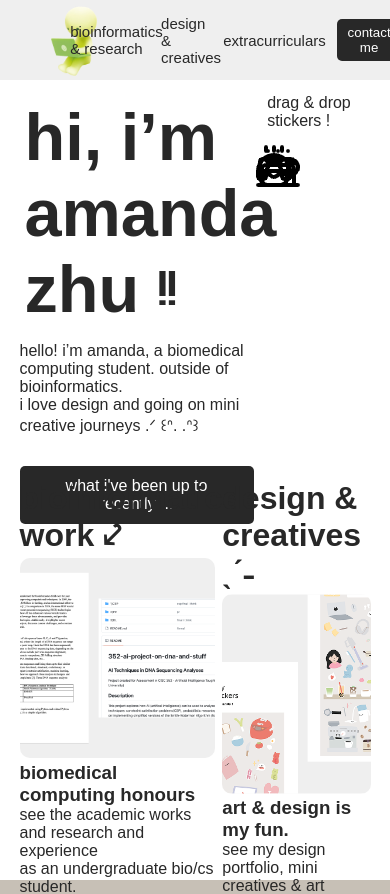
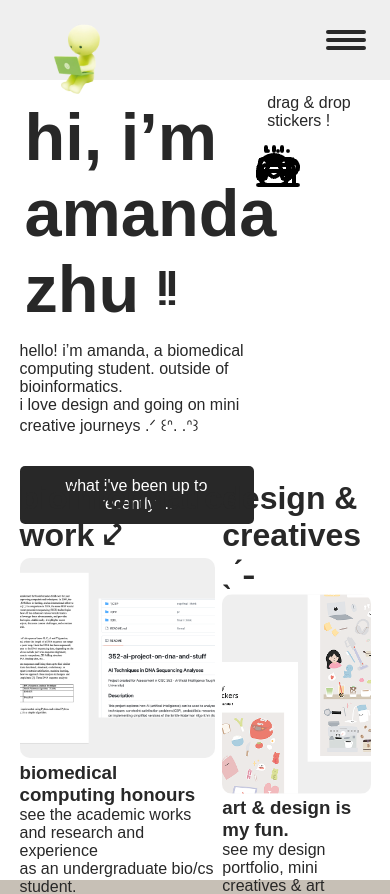
Before and after one commit to jamsnhoney/amandazhu, a React (Create React App) app: page / in a window 390 px wide. Shown: the top 894 px of the page. Built offline with nearby package versions, Linux system fonts and the light colour scheme.

Commit message:
navbar shit

```diff
--- a/src/App.css
+++ b/src/App.css
@@ -17,3 +17,11 @@
 .App button {
     font-family: 'BR Firma', sans-serif;
 }
+
+.App ul {
+    font-family: 'BR Firma', sans-serif;
+}
+
+.App li a {
+    font-family: 'BR Firma', sans-serif;
+}
--- a/src/components/Navbar.js
+++ b/src/components/Navbar.js
@@ -1,77 +1,105 @@
-import React from "react";
+import React, { useState } from "react";
 import { useNavigate } from "react-router-dom";
-
-import "../pwetty/Navbar.css"
-
-import logo_img from "../assets/logo.png"
+import "../pwetty/Navbar.css"; // Ensure the CSS file path is correct
+import logo_img from "../assets/logo.png"; // Adjust path to your logo image
 
 function Navbar() {
-
+  const [isMobileMenuOpen, setIsMobileMenuOpen] = useState(false); // State to toggle mobile menu
   const navigate = useNavigate();
 
+  // Navigation handlers for each menu item
   const handleLogoClick = () => {
     console.log("clicked logo");
     navigate("/");
+    closeMenu(); // Close the menu when logo is clicked
   };
 
   const handleNavigateBio = () => {
-        console.log("clicked contact");
+    console.log("clicked bioinformatics");
     navigate("/bioinformatics");
+    closeMenu(); // Close the menu when bio link is clicked
   };
 
   const handleNavigateDesign = () => {
-        console.log("clicked contact");
+    console.log("clicked design");
     navigate("/design");
+    closeMenu(); // Close the menu when design link is clicked
   };
 
   const handleNavigateExtra = () => {
-        console.log("clicked contact");
+    console.log("clicked extracurriculars");
     navigate("/extracurriculars");
+    closeMenu(); // Close the menu when extracurricular link is clicked
   };
 
   const handleNavigateContact = () => {
     console.log("clicked contact");
     navigate("/contact");
+    closeMenu(); // Close the menu when contact link is clicked
+  };
+
+  // Toggle mobile menu state
+  const toggleMobileMenu = () => {
+    setIsMobileMenuOpen(!isMobileMenuOpen);
+  };
+
+  // Close menu when clicking outside of it
+  const closeMenu = () => {
+    setIsMobileMenuOpen(false);
   };
 
   return (
     <main className="navbar-main">
       <div className="navbar-LEFT" onClick={handleLogoClick} style={{ cursor: "pointer" }}>
-                <img src={logo_img} alt="wompwomp" />
+        <img src={logo_img} alt="logo" />
       </div>
-            <div className="navbar-RIGHT">
+
+      {/* Desktop Navbar Links */}
+      <div className={`navbar-RIGHT ${isMobileMenuOpen ? 'open' : ''}`}>
         <nav>
-                <p
-                    onClick={handleNavigateBio}
-                    style={{ cursor: "pointer"}}>
+          <p onClick={handleNavigateBio} style={{ cursor: "pointer" }}>
             bioinformatics & research
           </p>
         </nav>
-
         <nav>
-                <p
-                    onClick={handleNavigateDesign}
-                    style={{ cursor: "pointer"}}>
+          <p onClick={handleNavigateDesign} style={{ cursor: "pointer" }}>
             design & creatives
           </p>
         </nav>
-
         <nav>
-                <p
-                    onClick={handleNavigateExtra}
-                    style={{ cursor: "pointer"}}>
+          <p onClick={handleNavigateExtra} style={{ cursor: "pointer" }}>
             extracurriculars
           </p>
         </nav>
-
         <div className="navbar-BUTTON">
-                <nav>
-                    <button onClick={handleNavigateContact}>
-                    contact me </button>
-                </nav>
+          <button onClick={handleNavigateContact}>contact me</button>
+        </div>
       </div>
 
+      {/* Mobile Menu Hamburger Icon */}
+      <div className="navbar-mobile" onClick={toggleMobileMenu}>
+        <div className={`hamburger ${isMobileMenuOpen ? 'open' : ''}`}>
+          <span></span>
+          <span></span>
+          <span></span>
         </div>
+      </div>
+
+      {/* Mobile Full-Screen Menu */}
+      {isMobileMenuOpen && (
+        <div className="mobile-menu" onClick={closeMenu}>
+          <div className="menu-content" onClick={(e) => e.stopPropagation()}>
+            {/* Close Button */}
+            <button className="close-btn" onClick={closeMenu}>X</button>
+            <ul>
+              <li><a href="#bioinformatics" onClick={handleNavigateBio}>bioinformatics & research</a></li>
+              <li><a href="#design" onClick={handleNavigateDesign}>design & creatives</a></li>
+              <li><a href="#extracurriculars" onClick={handleNavigateExtra}>extracurriculars</a></li>
+              <li><a href="#contact" onClick={handleNavigateContact}>contact me</a></li>
+            </ul>
+          </div>
+        </div>
+      )}
     </main>
   );
 }
--- a/src/pwetty/Navbar.css
+++ b/src/pwetty/Navbar.css
@@ -1,3 +1,4 @@
+/* Basic styling for the navbar */
 .navbar-main {
     width: 100%;
     height: 80px;
@@ -5,34 +6,33 @@
     background-color: #EFEFEF;
     font-family: 'BR Firma', sans-serif;
     color: #282828;
+    justify-content: space-between;
+    align-items: center;
   }
 
-.navbar-LEFT {
-    width: 15vw;
-    padding-top: 1.5%;
-    padding-left: 10%;
+  /* Logo styling */
+  .navbar-LEFT img {
+    width: 70px;
+    padding-top: 5vh;
+    padding-left: 5vh;
   }
 
-.navbar-LEFT img{
-    width: 70px;
-}
-
+  /* Desktop Links */
   .navbar-RIGHT {
-    padding-right: 5%;
-    width: 100vw;
     display: flex;
+    gap: 30px;
     align-items: center;
-    justify-content: right;
+    justify-content: flex-end;
+    padding-right: 5vw;
   }
 
   .navbar-RIGHT p {
-    padding-left: 5%;
     font-size: 15px;
+    cursor: pointer;
   }
-.navbar-BUTTON {
-    padding: 5%;
-}
-.navbar-RIGHT button {
+
+  .navbar-BUTTON button {
+    padding-right: 5vw;
     background-color: #282828;
     color: white;
     font-family: 'BR Firma', sans-serif;
@@ -42,8 +42,88 @@
     cursor: pointer;
     transition: all 0.3s ease;
   }
-  .navbar-RIGHT button:hover {
+
+  .navbar-BUTTON button:hover {
     background: none;
     border: 1px solid #282828;
     color: #282828;
   }
+
+  /* Mobile Menu Button (Hamburger Icon) */
+  .navbar-mobile {
+    padding-right: 5vw;
+    display: none;
+    cursor: pointer;
+  }
+
+  /* custom hamburger icon*/
+  .hamburger {
+    padding-right: 5vw;
+    display: flex;
+    flex-direction: column;
+    gap: 3px;
+    width: 25px;
+    height: 20px;
+    justify-content: space-between;
+  }
+
+  /* individual bars of hamburger */
+  .hamburger span {
+    padding-right: 5vw;
+    width: 80%;
+    height: 4px;
+    background-color: #282828;
+    border-radius: 5px; /* Optional: rounded corners */
+    transition: transform 0.3s ease, opacity 0.3s ease;
+  }
+
+  /* hamburger bar - transformation when menu is open */
+  .hamburger.open span:nth-child(1) {
+    transform: rotate(45deg) translate(5px, 5px);
+  }
+
+  .hamburger.open span:nth-child(2) {
+    opacity: 0;
+  }
+
+  .hamburger.open span:nth-child(3) {
+    transform: rotate(-45deg) translate(5px, -5px);
+  }
+
+  /* Mobile Full-Screen Menu */
+  .mobile-menu {
+    position: fixed;
+    top: 0;
+    left: 0;
+    width: 100%;
+    height: 100%;
+    background-color: rgba(0, 0, 0, 0.9);
+    display: flex;
+    justify-content: center;
+    align-items: center;
+  }
+
+  .mobile-menu ul {
+    list-style: none;
+    display: flex;
+    flex-direction: column;
+    gap: 20px;
+  }
+
+  .mobile-menu li a { /* text of menu */
+    color: rgb(255, 255, 255);
+    text-decoration: none;
+    font-size: 2rem;
+    font-weight: bold;
+  }
+
+  /* Responsive: Mobile View */
+  @media (max-width: 768px) {
+    .navbar-RIGHT {
+      display: none;
+    }
+
+    .navbar-mobile {
+      display: block;
+    }
+  }
```
Lines whose indentation alone changed are shown as unchanged.
